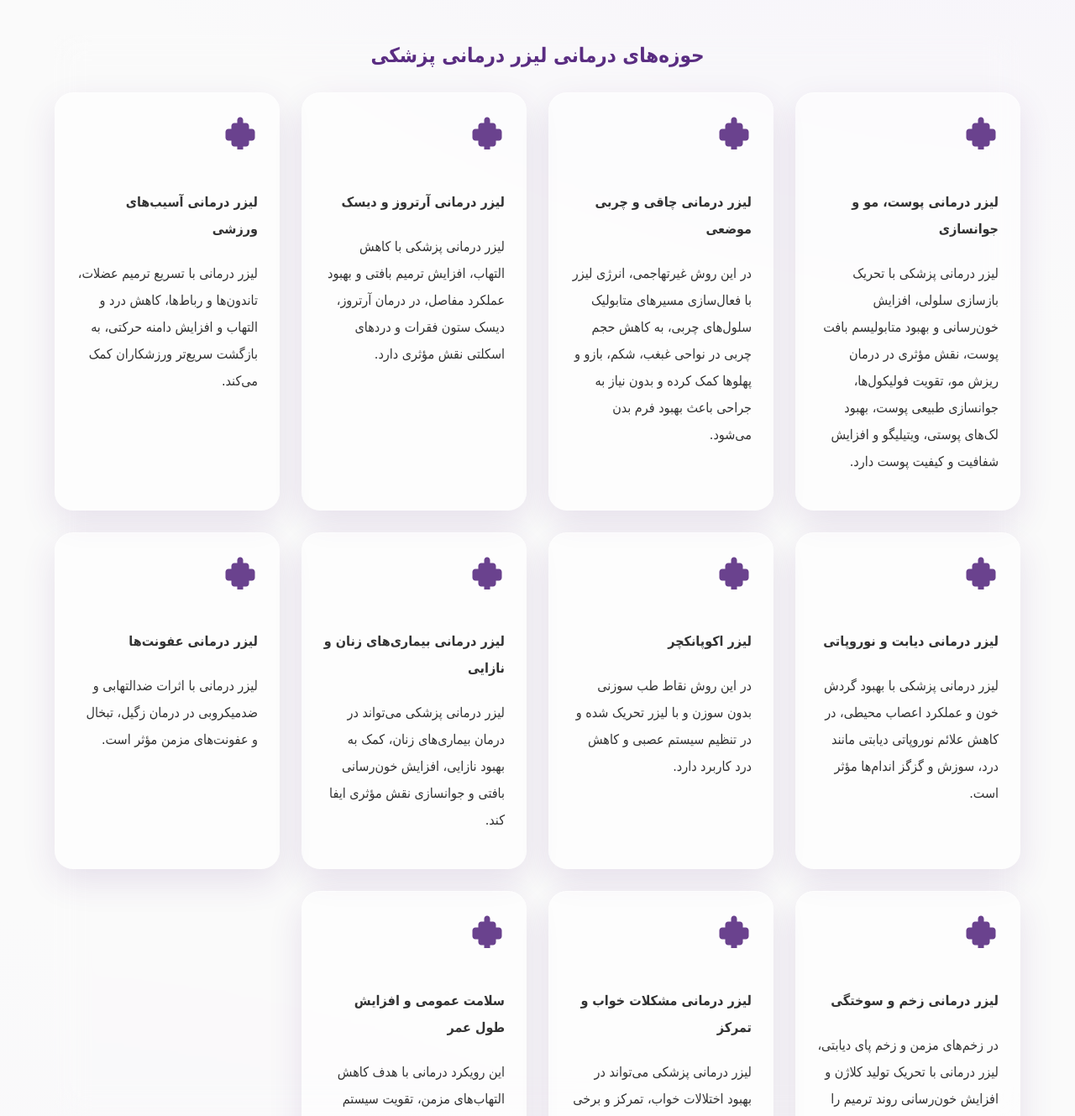
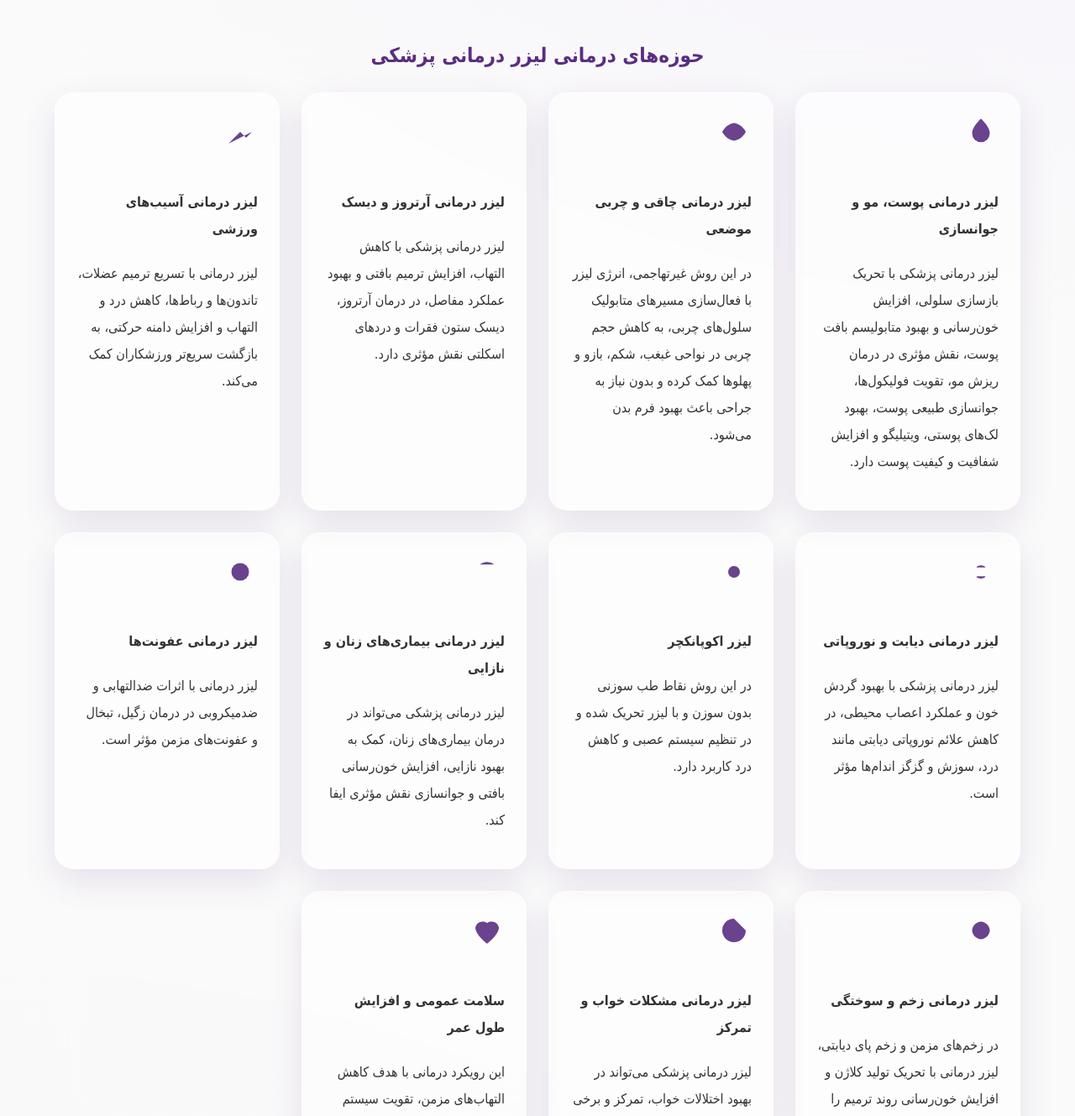
Before and after one commit to DrTaghizadeh-LaserTherapy/DrTaghizadeh-LaserTherapy, a plain HTML site: page index.html in a window 1280 px wide. Shown: the part 1380-2709 px from the top of the page at 84% size. Drawn offline with Linux system fonts and the light colour scheme.

Commit message:
Update index.html

```diff
--- a/index.html
+++ b/index.html
@@ -412,48 +412,50 @@ nav a::after{
 <div style="display:grid;grid-template-columns:repeat(auto-fit,minmax(260px,1fr));gap:26px">
 
 <!-- 11 کارت با متن کامل -->
-<div class="card reveal"><svg class="icon-med" viewBox="0 0 24 24" aria-hidden="true">
-  <path d="M12 2c-1.1 0-2 .9-2 2v2H8c-1.1 0-2 .9-2 2v2H4c-1.1 0-2 .9-2 2v4c0 1.1.9 2 2 2h2v2c0 1.1.9 2 2 2h2v2c0 1.1.9 2 2 2s2-.9 2-2v-2h2c1.1 0 2-.9 2-2v-2h2c1.1 0 2-.9 2-2v-4c0-1.1-.9-2-2-2h-2V8c0-1.1-.9-2-2-2h-2V4c0-1.1-.9-2-2-2z"/>
+<div class="card reveal"><svg class="icon-med stroke" viewBox="0 0 24 24">
+  <path d="M12 3c4 4 6 7 6 10a6 6 0 1 1-12 0c0-3 2-6 6-10z"/>
 </svg><h4>لیزر درمانی پوست، مو و جوانسازی</h4><p>لیزر درمانی پزشکی با تحریک بازسازی سلولی، افزایش خون‌رسانی و بهبود متابولیسم بافت پوست، نقش مؤثری در درمان ریزش مو، تقویت فولیکول‌ها، جوانسازی طبیعی پوست، بهبود لک‌های پوستی، ویتیلیگو و افزایش شفافیت و کیفیت پوست دارد.</p></div>
 
-<div class="card reveal"><svg class="icon-med" viewBox="0 0 24 24" aria-hidden="true">
-  <path d="M12 2c-1.1 0-2 .9-2 2v2H8c-1.1 0-2 .9-2 2v2H4c-1.1 0-2 .9-2 2v4c0 1.1.9 2 2 2h2v2c0 1.1.9 2 2 2h2v2c0 1.1.9 2 2 2s2-.9 2-2v-2h2c1.1 0 2-.9 2-2v-2h2c1.1 0 2-.9 2-2v-4c0-1.1-.9-2-2-2h-2V8c0-1.1-.9-2-2-2h-2V4c0-1.1-.9-2-2-2z"/>
+<div class="card reveal"><svg class="icon-med stroke" viewBox="0 0 24 24">
+  <path d="M4 12c2-4 6-6 8-6s6 2 8 6c-2 4-6 6-8 6s-6-2-8-6z"/>
 </svg><h4>لیزر درمانی چاقی و چربی موضعی</h4><p>در این روش غیرتهاجمی، انرژی لیزر با فعال‌سازی مسیرهای متابولیک سلول‌های چربی، به کاهش حجم چربی در نواحی غبغب، شکم، بازو و پهلوها کمک کرده و بدون نیاز به جراحی باعث بهبود فرم بدن می‌شود.</p></div>
 
-<div class="card reveal"><svg class="icon-med" viewBox="0 0 24 24" aria-hidden="true">
-  <path d="M12 2c-1.1 0-2 .9-2 2v2H8c-1.1 0-2 .9-2 2v2H4c-1.1 0-2 .9-2 2v4c0 1.1.9 2 2 2h2v2c0 1.1.9 2 2 2h2v2c0 1.1.9 2 2 2s2-.9 2-2v-2h2c1.1 0 2-.9 2-2v-2h2c1.1 0 2-.9 2-2v-4c0-1.1-.9-2-2-2h-2V8c0-1.1-.9-2-2-2h-2V4c0-1.1-.9-2-2-2z"/>
+<div class="card reveal"><svg class="icon-med stroke" viewBox="0 0 24 24">
+  <path d="M12 2v20M8 6h8M8 18h8"/>
 </svg><h4>لیزر درمانی آرتروز و دیسک</h4><p>لیزر درمانی پزشکی با کاهش التهاب، افزایش ترمیم بافتی و بهبود عملکرد مفاصل، در درمان آرتروز، دیسک ستون فقرات و دردهای اسکلتی نقش مؤثری دارد.</p></div>
 
-<div class="card reveal"><svg class="icon-med" viewBox="0 0 24 24" aria-hidden="true">
-  <path d="M12 2c-1.1 0-2 .9-2 2v2H8c-1.1 0-2 .9-2 2v2H4c-1.1 0-2 .9-2 2v4c0 1.1.9 2 2 2h2v2c0 1.1.9 2 2 2h2v2c0 1.1.9 2 2 2s2-.9 2-2v-2h2c1.1 0 2-.9 2-2v-2h2c1.1 0 2-.9 2-2v-4c0-1.1-.9-2-2-2h-2V8c0-1.1-.9-2-2-2h-2V4c0-1.1-.9-2-2-2z"/>
+<div class="card reveal"><svg class="icon-med stroke" viewBox="0 0 24 24">
+  <path d="M4 20l8-8 4 4 4-4"/>
 </svg><h4>لیزر درمانی آسیب‌های ورزشی</h4><p>لیزر درمانی با تسریع ترمیم عضلات، تاندون‌ها و رباط‌ها، کاهش درد و التهاب و افزایش دامنه حرکتی، به بازگشت سریع‌تر ورزشکاران کمک می‌کند.</p></div>
 
-<div class="card reveal"><svg class="icon-med" viewBox="0 0 24 24" aria-hidden="true">
-  <path d="M12 2c-1.1 0-2 .9-2 2v2H8c-1.1 0-2 .9-2 2v2H4c-1.1 0-2 .9-2 2v4c0 1.1.9 2 2 2h2v2c0 1.1.9 2 2 2h2v2c0 1.1.9 2 2 2s2-.9 2-2v-2h2c1.1 0 2-.9 2-2v-2h2c1.1 0 2-.9 2-2v-4c0-1.1-.9-2-2-2h-2V8c0-1.1-.9-2-2-2h-2V4c0-1.1-.9-2-2-2z"/>
+<div class="card reveal"><svg class="icon-med stroke" viewBox="0 0 24 24">
+  <path d="M6 12h12M9 9c0-2 6-2 6 0M9 15c0 2 6 2 6 0"/>
 </svg><h4>لیزر درمانی دیابت و نوروپاتی</h4><p>لیزر درمانی پزشکی با بهبود گردش خون و عملکرد اعصاب محیطی، در کاهش علائم نوروپاتی دیابتی مانند درد، سوزش و گزگز اندام‌ها مؤثر است.</p></div>
 
-<div class="card reveal"><svg class="icon-med" viewBox="0 0 24 24" aria-hidden="true">
-  <path d="M12 2c-1.1 0-2 .9-2 2v2H8c-1.1 0-2 .9-2 2v2H4c-1.1 0-2 .9-2 2v4c0 1.1.9 2 2 2h2v2c0 1.1.9 2 2 2h2v2c0 1.1.9 2 2 2s2-.9 2-2v-2h2c1.1 0 2-.9 2-2v-2h2c1.1 0 2-.9 2-2v-4c0-1.1-.9-2-2-2h-2V8c0-1.1-.9-2-2-2h-2V4c0-1.1-.9-2-2-2z"/>
+<div class="card reveal"><svg class="icon-med stroke" viewBox="0 0 24 24">
+  <circle cx="12" cy="12" r="4"/>
+  <path d="M12 2v4M12 18v4M2 12h4M18 12h4"/>
 </svg><h4>لیزر اکوپانکچر</h4><p>در این روش نقاط طب سوزنی بدون سوزن و با لیزر تحریک شده و در تنظیم سیستم عصبی و کاهش درد کاربرد دارد.</p></div>
 
-<div class="card reveal"><svg class="icon-med" viewBox="0 0 24 24" aria-hidden="true">
-  <path d="M12 2c-1.1 0-2 .9-2 2v2H8c-1.1 0-2 .9-2 2v2H4c-1.1 0-2 .9-2 2v4c0 1.1.9 2 2 2h2v2c0 1.1.9 2 2 2h2v2c0 1.1.9 2 2 2s2-.9 2-2v-2h2c1.1 0 2-.9 2-2v-2h2c1.1 0 2-.9 2-2v-4c0-1.1-.9-2-2-2h-2V8c0-1.1-.9-2-2-2h-2V4c0-1.1-.9-2-2-2z"/>
+<div class="card reveal"><svg class="icon-med stroke" viewBox="0 0 24 24">
+  <path d="M12 3v18M7 7c5-4 10 0 10 0"/>
 </svg><h4>لیزر درمانی بیماری‌های زنان و نازایی</h4><p>لیزر درمانی پزشکی می‌تواند در درمان بیماری‌های زنان، کمک به بهبود نازایی، افزایش خون‌رسانی بافتی و جوانسازی نقش مؤثری ایفا کند.</p></div>
 
-<div class="card reveal"><svg class="icon-med" viewBox="0 0 24 24" aria-hidden="true">
-  <path d="M12 2c-1.1 0-2 .9-2 2v2H8c-1.1 0-2 .9-2 2v2H4c-1.1 0-2 .9-2 2v4c0 1.1.9 2 2 2h2v2c0 1.1.9 2 2 2h2v2c0 1.1.9 2 2 2s2-.9 2-2v-2h2c1.1 0 2-.9 2-2v-2h2c1.1 0 2-.9 2-2v-4c0-1.1-.9-2-2-2h-2V8c0-1.1-.9-2-2-2h-2V4c0-1.1-.9-2-2-2z"/>
+<div class="card reveal"><svg class="icon-med stroke" viewBox="0 0 24 24">
+  <circle cx="12" cy="12" r="6"/>
+  <path d="M12 6v12M6 12h12"/>
 </svg><h4>لیزر درمانی عفونت‌ها</h4><p>لیزر درمانی با اثرات ضدالتهابی و ضدمیکروبی در درمان زگیل، تبخال و عفونت‌های مزمن مؤثر است.</p></div>
 
-<div class="card reveal"><svg class="icon-med" viewBox="0 0 24 24" aria-hidden="true">
-  <path d="M12 2c-1.1 0-2 .9-2 2v2H8c-1.1 0-2 .9-2 2v2H4c-1.1 0-2 .9-2 2v4c0 1.1.9 2 2 2h2v2c0 1.1.9 2 2 2h2v2c0 1.1.9 2 2 2s2-.9 2-2v-2h2c1.1 0 2-.9 2-2v-2h2c1.1 0 2-.9 2-2v-4c0-1.1-.9-2-2-2h-2V8c0-1.1-.9-2-2-2h-2V4c0-1.1-.9-2-2-2z"/>
+<div class="card reveal"><svg class="icon-med stroke" viewBox="0 0 24 24">
+  <path d="M6 12c0-3 3-6 6-6s6 3 6 6-3 6-6 6-6-3-6-6z"/>
 </svg><h4>لیزر درمانی زخم و سوختگی</h4><p>در زخم‌های مزمن و زخم پای دیابتی، لیزر درمانی با تحریک تولید کلاژن و افزایش خون‌رسانی روند ترمیم را تسریع می‌کند.</p></div>
 
-<div class="card reveal"><svg class="icon-med" viewBox="0 0 24 24" aria-hidden="true">
-  <path d="M12 2c-1.1 0-2 .9-2 2v2H8c-1.1 0-2 .9-2 2v2H4c-1.1 0-2 .9-2 2v4c0 1.1.9 2 2 2h2v2c0 1.1.9 2 2 2h2v2c0 1.1.9 2 2 2s2-.9 2-2v-2h2c1.1 0 2-.9 2-2v-2h2c1.1 0 2-.9 2-2v-4c0-1.1-.9-2-2-2h-2V8c0-1.1-.9-2-2-2h-2V4c0-1.1-.9-2-2-2z"/>
+<div class="card reveal"><svg class="icon-med stroke" viewBox="0 0 24 24">
+  <path d="M12 4a8 8 0 1 0 8 8"/>
 </svg><h4>لیزر درمانی مشکلات خواب و تمرکز</h4><p>لیزر درمانی پزشکی می‌تواند در بهبود اختلالات خواب، تمرکز و برخی اختلالات اعصاب و روان از جمله ADHD نقش حمایتی داشته باشد.</p></div>
 
-<div class="card reveal"><svg class="icon-med" viewBox="0 0 24 24" aria-hidden="true">
-  <path d="M12 2c-1.1 0-2 .9-2 2v2H8c-1.1 0-2 .9-2 2v2H4c-1.1 0-2 .9-2 2v4c0 1.1.9 2 2 2h2v2c0 1.1.9 2 2 2h2v2c0 1.1.9 2 2 2s2-.9 2-2v-2h2c1.1 0 2-.9 2-2v-2h2c1.1 0 2-.9 2-2v-4c0-1.1-.9-2-2-2h-2V8c0-1.1-.9-2-2-2h-2V4c0-1.1-.9-2-2-2z"/>
+<div class="card reveal"><svg class="icon-med stroke" viewBox="0 0 24 24">
+  <path d="M12 21s-8-6-8-11a5 5 0 0 1 8-3 5 5 0 0 1 8 3c0 5-8 11-8 11z"/>
 </svg><h4>سلامت عمومی و افزایش طول عمر</h4><p>این رویکرد درمانی با هدف کاهش التهاب‌های مزمن، تقویت سیستم ایمنی و ارتقای کیفیت زندگی انجام می‌شود.</p></div>
 
 </div>
```
